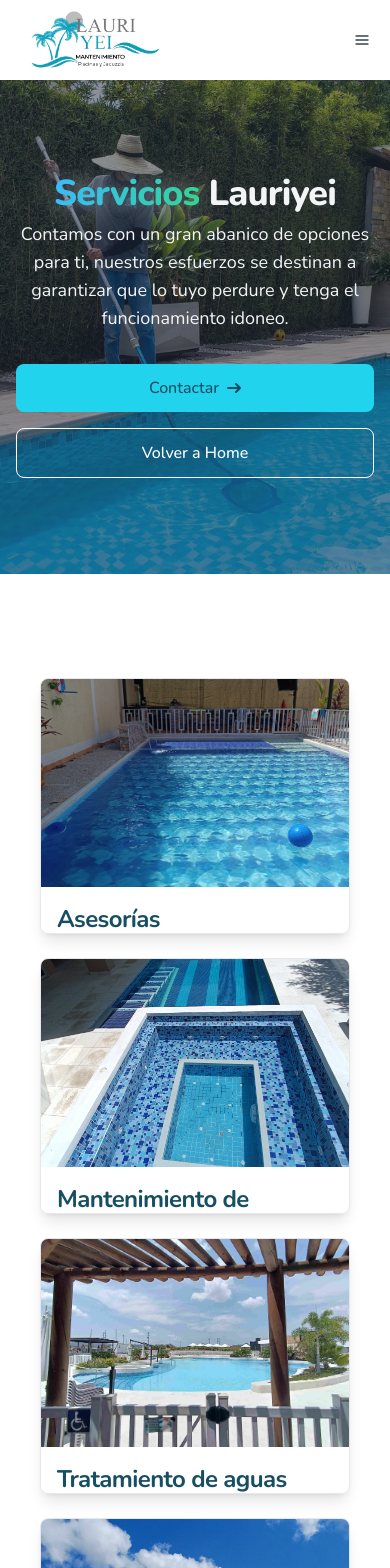
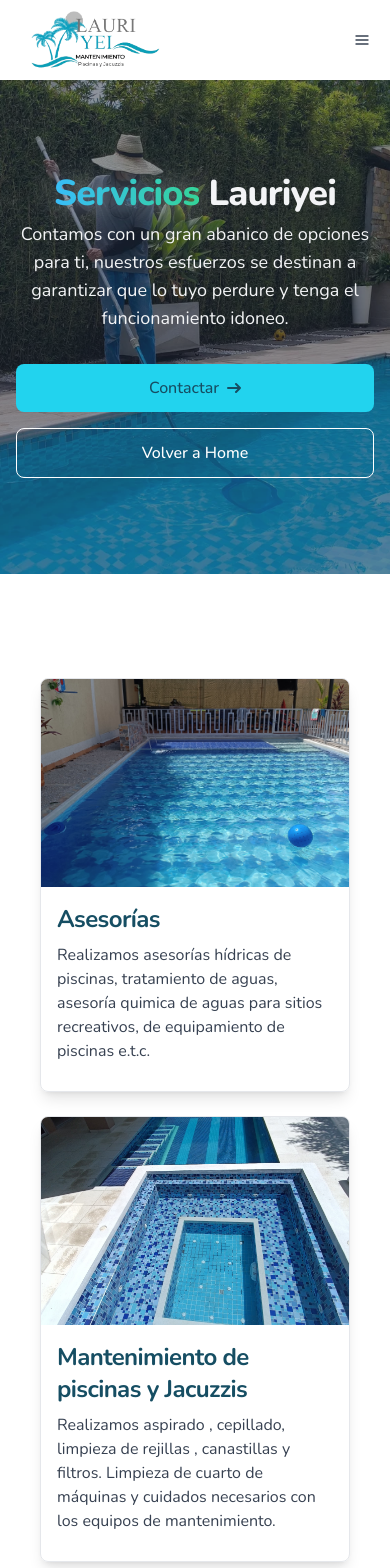
Before and after one commit to sebasmrl/lauriyei, a Next.js app: page /servicios in a window 390 px wide. Shown: the top 1568 px of the page. Built offline with nearby package versions, Linux system fonts and the light colour scheme.

Commit message:
Modified: ServiceCard component - mobile desing

```diff
--- a/src/components/service-card/ServiceCard.tsx
+++ b/src/components/service-card/ServiceCard.tsx
@@ -8,7 +8,7 @@ interface Props{
 
 export const ServiceCard = ({ title, description, imgUrl}:Props) => {
     return (
-        <div className="overflow-hidden flex flex-col items-center border border-gray-200 rounded-lg tablet:flex-row md:max-w-xl hover:bg-gray-100  shadow-lg cursor-pointer md:hover:scale-[1.15] transition-all max-h-64 min-h-52">
+        <div className="overflow-hidden flex flex-col items-center border border-gray-200 rounded-lg tablet:flex-row md:max-w-xl hover:bg-gray-100  shadow-lg cursor-pointer md:hover:scale-[1.15] transition-all tablet:max-h-64 tablet:min-h-52">
             <Image className="object-cover w-full  h-52 md:h-auto md:w-48 md:rounded-none md:rounded-s-lg" src={imgUrl} alt="imagen de un servicio" width={200} height={200} />
             <div className="flex flex-col justify-between p-4 leading-normal">
                 <h5 className="mb-2 text-2xl font-bold tracking-tight text-cyan-900">{ title }</h5>
```
